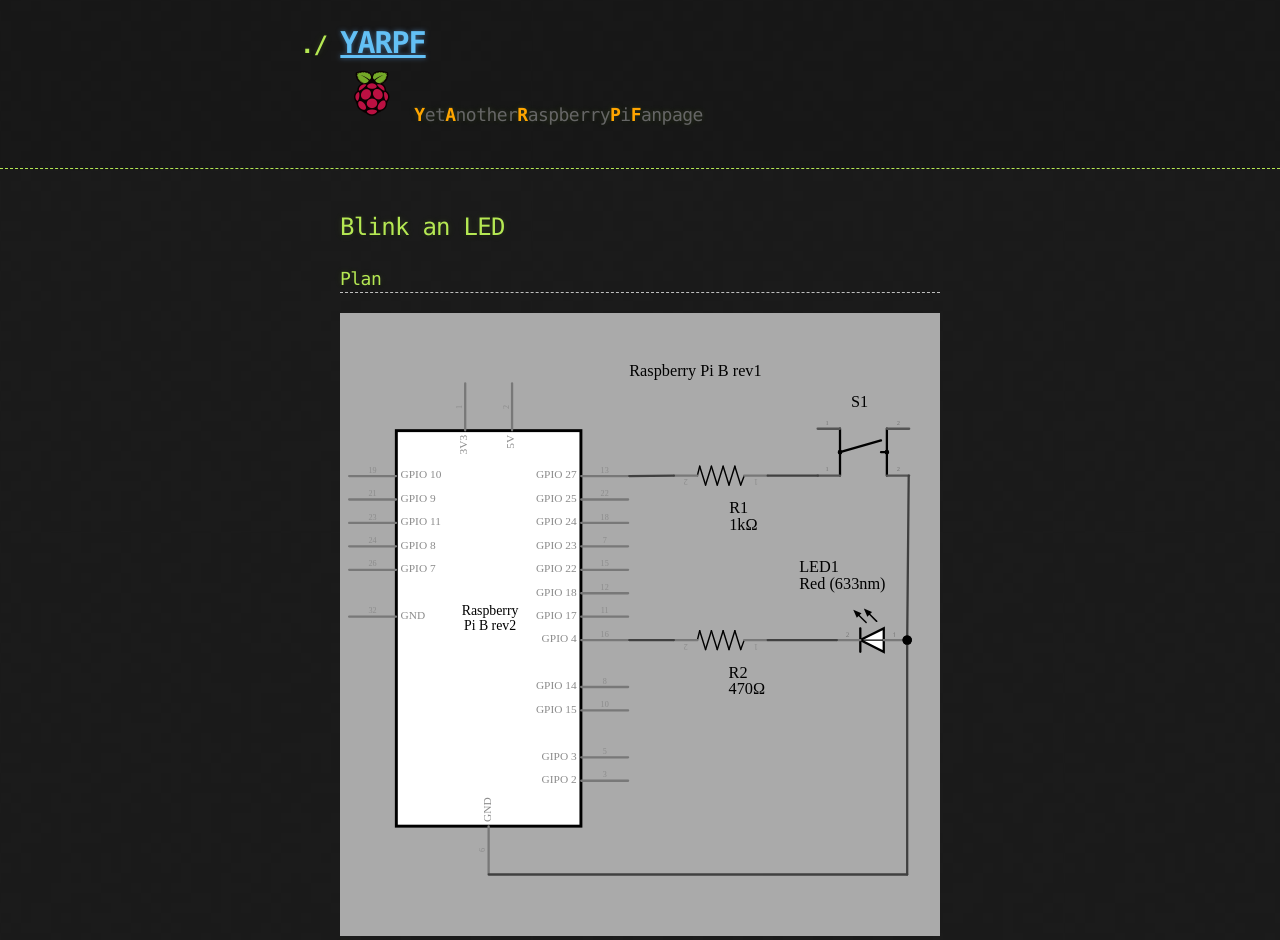
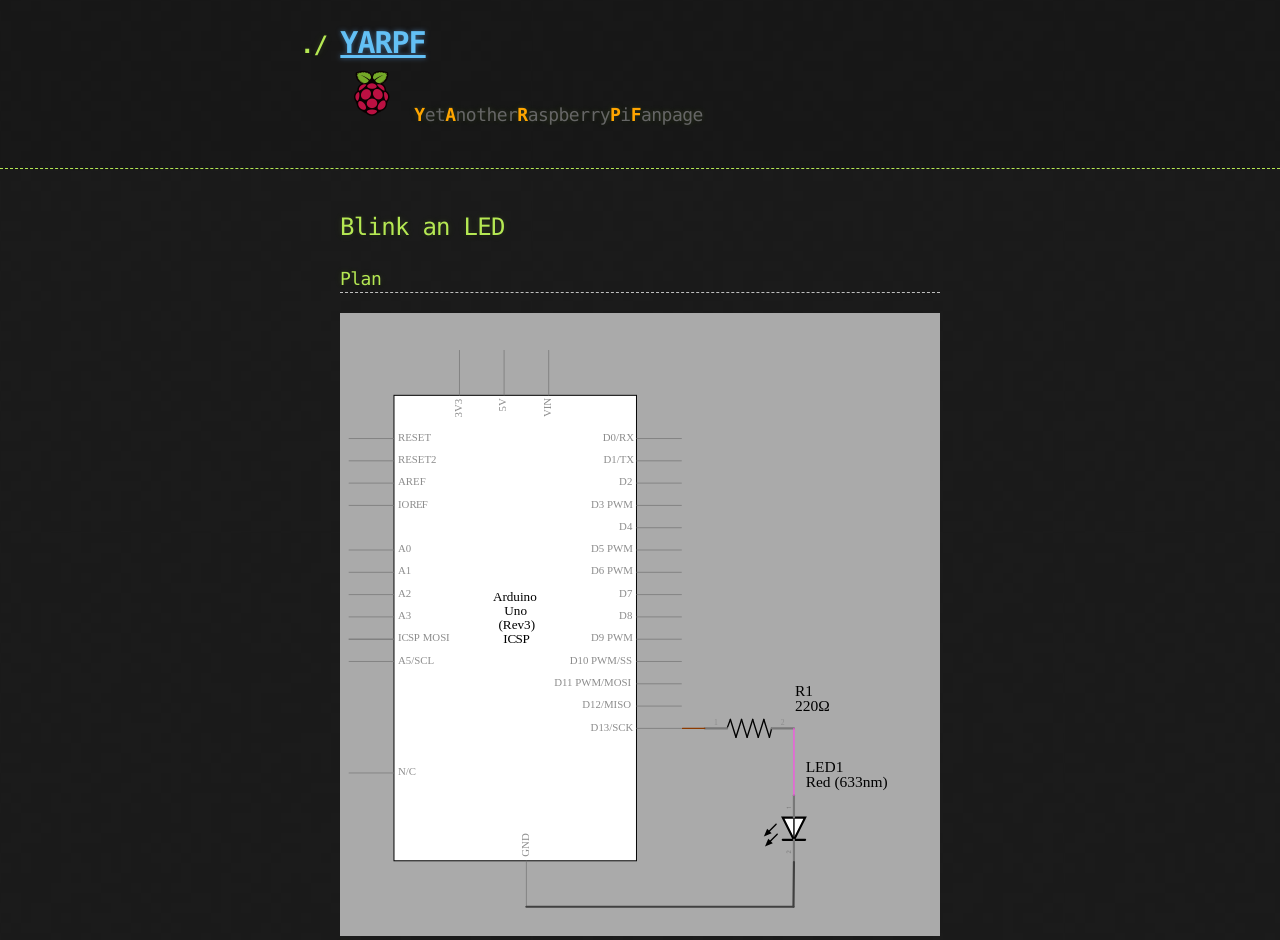
Before and after one commit to raspikuku/raspikuku.github.io, a Jekyll site: the page built from raspitut/arduino/led_blink.md, in a window 1280 px wide. Shown: the top 940 px of the page. Built offline with Jekyll 4.4.1, drawn with Linux system fonts in a browser that asks for light colours; Markdown is read by kramdown in place of the engine named in the settings; comment, search, counter and statistics services are not loaded.

Commit message:
Arduino 1

```diff
--- a/raspitut/arduino/led_blink.md
+++ b/raspitut/arduino/led_blink.md
@@ -8,13 +8,12 @@
 ### Plan
 
 <div class="schaltplan">
-	<img src="/images/fritzing/Button-Test_Schaltplan.svg" width="800" height="600" alt="wiring plan" /><br />
+	<img src="/images/fritzing/arduino/led_blink_Schaltplan.svg" width="800" height="600" alt="wiring plan" />
 </div>
 
 ### Board
 
-<img src="/images/fritzing/X_Steckplatine.svg" width="800" height="600" alt="bread board" /><br />
-![bread board](/images/fritzing/X_Steckplatine.svg)
+<img src="/images/fritzing/arduino/led_blink_Steckplatine.svg" width="800" height="600" alt="bread board" />
 
 ### Code
 
```
Also changed, not shown: images/fritzing/arduino/led_blink_Schaltplan.svg (added), images/fritzing/arduino/led_blink_Steckplatine.svg (added), 2 other files.
